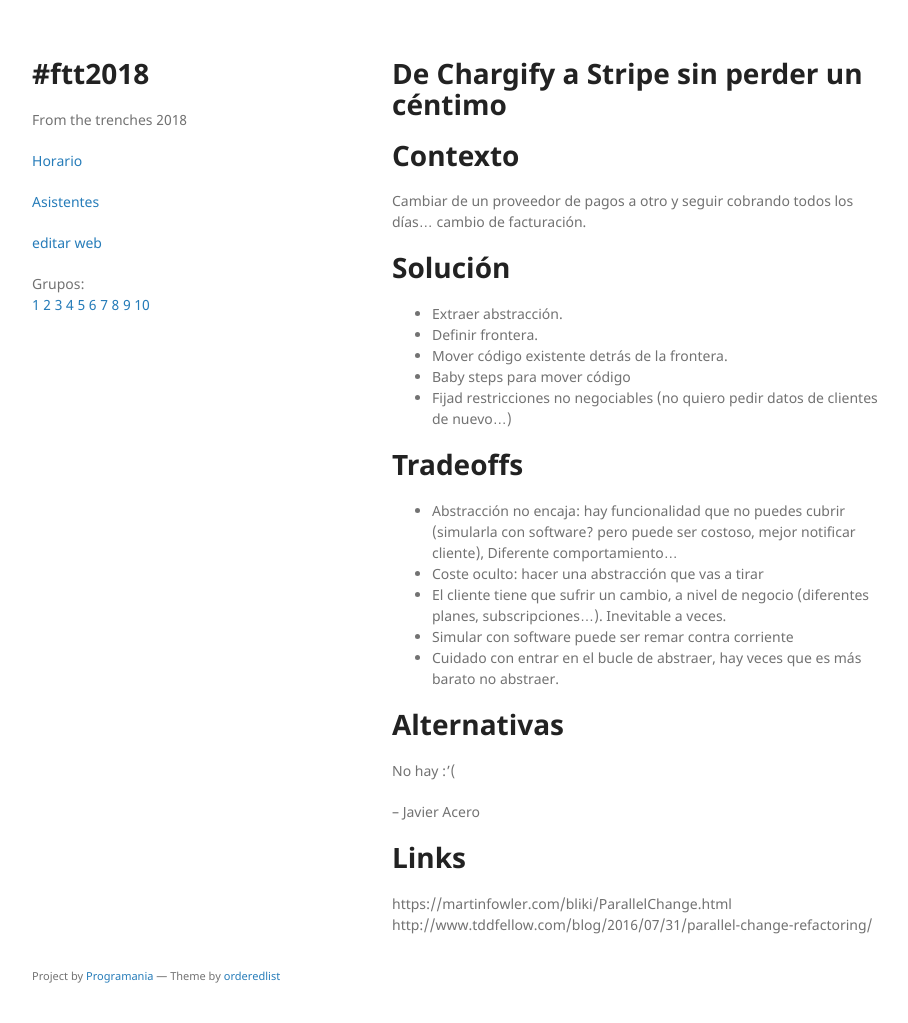
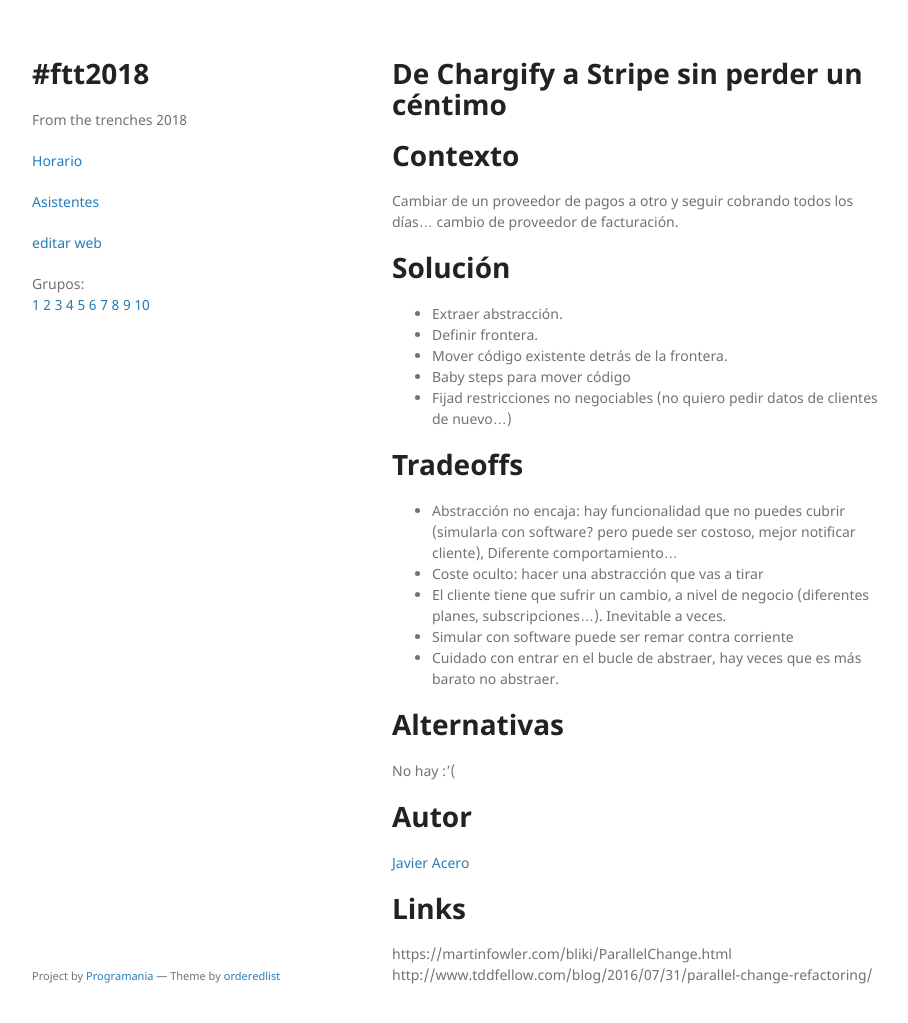
Before and after one commit to xala3pa/ftt2018, a Jekyll site: the page built from experiencias/23.md, in a window 1280 px wide and 1055 px high. Shown: the top 1023 px of the window, without its empty margins (178-1086 px from the left). Built offline with Jekyll 4.4.1, drawn with Linux system fonts in a browser that asks for light colours; our own code applies the rules of GitHub Pages for plain Markdown files.

Commit message:
Update 23.md

```diff
--- a/experiencias/23.md
+++ b/experiencias/23.md
@@ -2,7 +2,7 @@
 
 # Contexto
 
-Cambiar de un proveedor de pagos a otro y seguir cobrando todos los días... cambio de facturación.
+Cambiar de un proveedor de pagos a otro y seguir cobrando todos los días... cambio de proveedor de facturación.
 
 # Solución
 
@@ -24,7 +24,9 @@
 
 No hay :'(
 
--- Javier Acero
+# Autor
+
+[Javier Acero](https://twitter.com/jacegu)
 
 # Links
 https://martinfowler.com/bliki/ParallelChange.html
```
